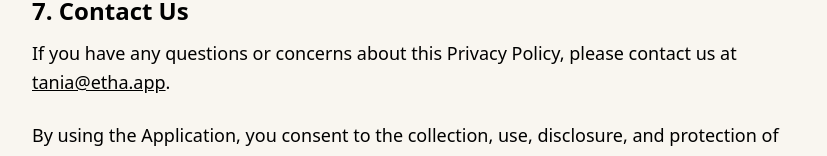
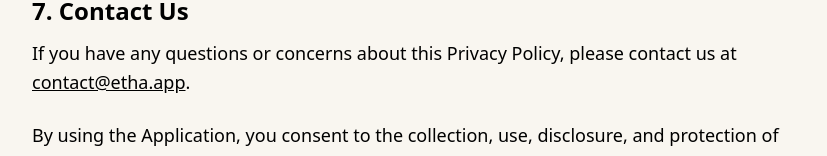
Before and after one commit to tania-abitbol/www-etha, a Next.js app: page /privacy-policy-forhowmuch in a window 1280 px wide. Shown: the part 1326-1482 px from the top of the page, without its empty margins (224-1051 px from the left). Built offline with nearby package versions, Linux system fonts and the light colour scheme.

Commit message:
change e-mail

```diff
--- a/src/app/page.tsx
+++ b/src/app/page.tsx
@@ -10,7 +10,7 @@ export default function Home() {
         <header className="flex justify-between items-center mb-16">
           <img src="/logo.svg" alt="" className="w-10 xl:w-20" />
           <a
-            href="mailto:tania@etha.app"
+            href="mailto:contact@etha.app"
             className="text-sm xl:text-xl text-yellow  uppercase font-semibold hover:underline xl:hover:no-underline xl:border-2 xl:rounded-xl xl:py-2 xl:px-9"
           >
             Nous contacter
@@ -174,7 +174,7 @@ export default function Home() {
           </h3>
 
           <a
-            href="mailto:tania@etha.app"
+            href="mailto:contact@etha.app"
             className="bg-black md:w-1/2  text-white w-full text-xl font-semibold uppercase py-3 px-4 rounded-xl mb-24 md:mb-28 md:max-w-72 text-center"
           >
             Nous contacter
@@ -186,7 +186,10 @@ export default function Home() {
           <div className="md:flex-col">
             <p className="text-white text-xl font-bold mb-2">Etha</p>
             <div className="flex flex-col gap-1 mb-8">
-              <a href="mailto:tania@etha.app" className="underline text-white">
+              <a
+                href="mailto:contact@etha.app"
+                className="underline text-white"
+              >
                 Nous contacter
               </a>
               <a href="" className="underline text-white">
--- a/src/pages/privacy-policy-forhowmuch.tsx
+++ b/src/pages/privacy-policy-forhowmuch.tsx
@@ -98,8 +98,8 @@ const PrivacyPolicyForHowMuch = () => (
         <p className="text-lg mb-3 text-gray-700 leading-relaxed">
           If you have any questions or concerns about this Privacy Policy,
           please contact us at{" "}
-          <a href="mailto:tania@etha.app" className="text-blue-500 underline">
-            tania@etha.app
+          <a href="mailto:contact@etha.app" className="text-blue-500 underline">
+            contact@etha.app
           </a>
           .
         </p>
--- a/src/pages/privacy-policy-truthortruth.tsx
+++ b/src/pages/privacy-policy-truthortruth.tsx
@@ -98,8 +98,8 @@ const PrivacyPolicyTruthOrTruth = () => (
         <p className="text-lg mb-3 text-gray-700 leading-relaxed">
           If you have any questions or concerns about this Privacy Policy,
           please contact us at{" "}
-          <a href="mailto:tania@etha.app" className="text-blue-500 underline">
-            tania@etha.app
+          <a href="mailto:contact@etha.app" className="text-blue-500 underline">
+            contact@etha.app
           </a>
           .
         </p>
```
